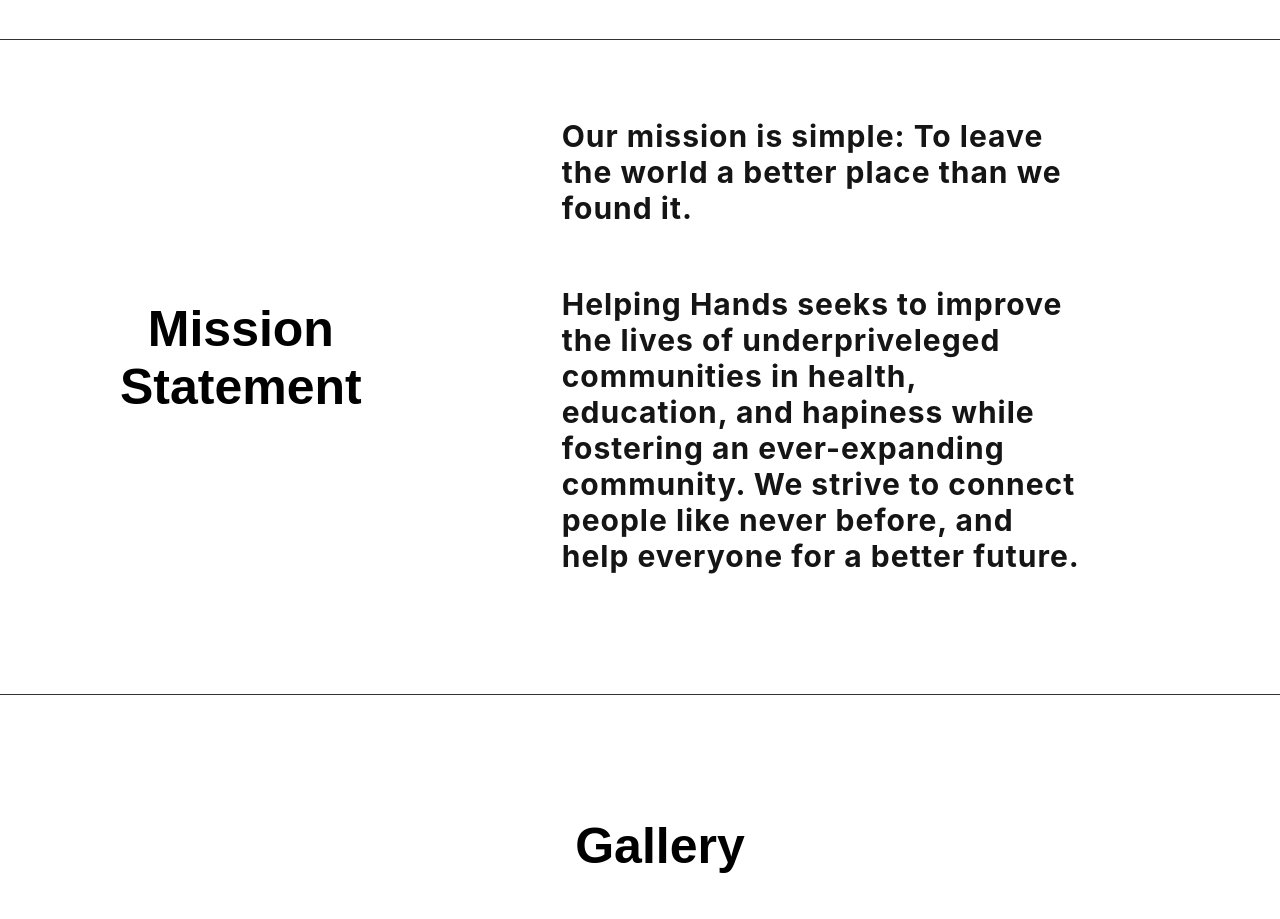
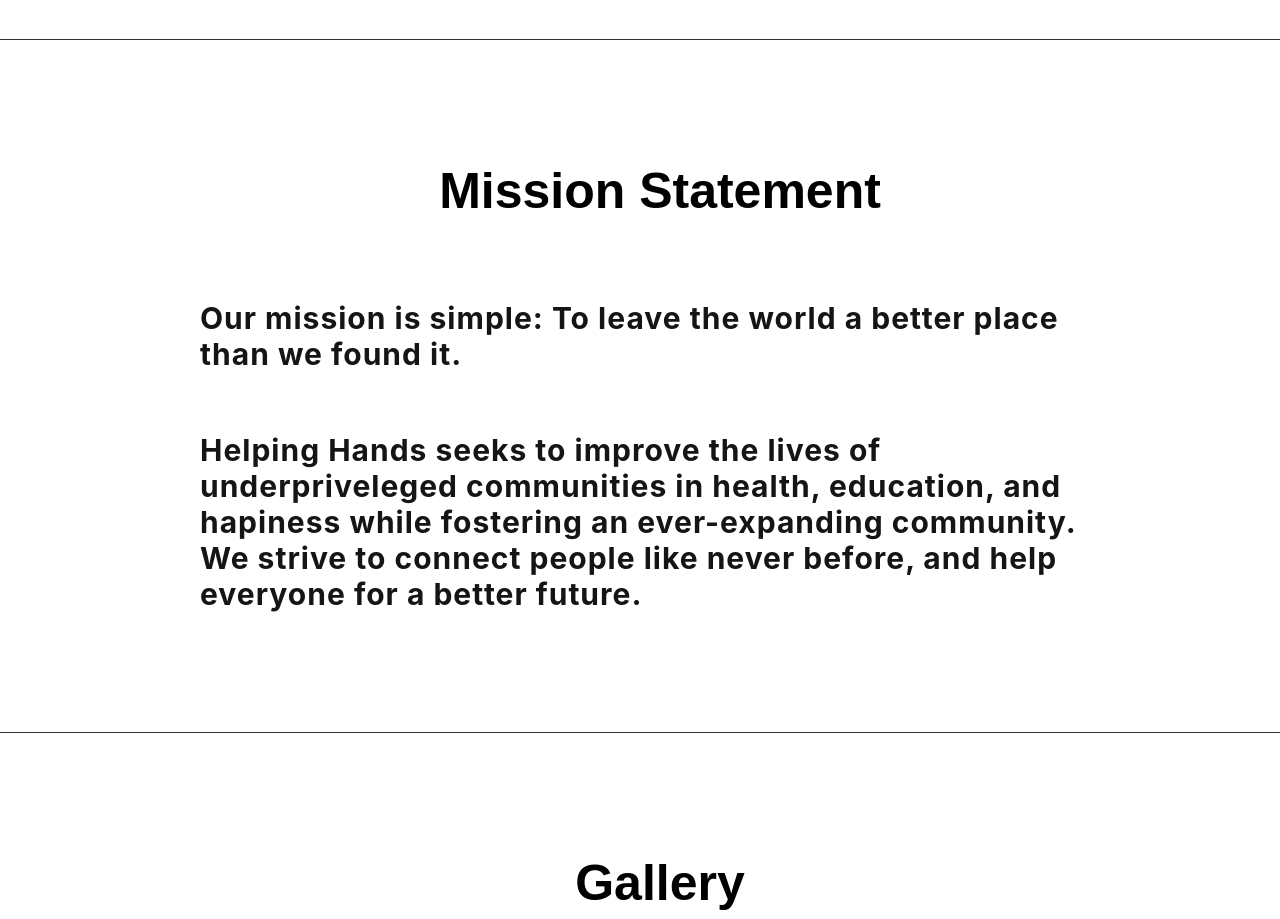
Before and after one commit to madalec10/Software-Design-Project, a React (Create React App) app in the folder client/: page / in a window 1280 px wide. Shown: the part 2040-2959 px from the top of the page. Built offline with nearby package versions, Linux system fonts and the light colour scheme.

Commit message:
resolve frontpage css issue
resolved issue where h1 content was next to paragraph instead of centered/stacked on top

```diff
--- a/client/src/pages/FrontPage.jsx
+++ b/client/src/pages/FrontPage.jsx
@@ -50,8 +50,9 @@ const FrontPage = () => {
             <hr/>
 
             <div className="parent">
-                <h1 className="header">Mission Statement</h1>
+
                 <div className="mission">
+                    <h1 className="header">Mission Statement</h1>
                     <p className="paragraph">Our mission is simple: <strong>To leave the world a better place than we found it.</strong></p>
                     <p className="paragraph">
                         Helping Hands seeks to improve the lives of underpriveleged communities in
```
Also changed, not shown: client/src/pages/AccountDetails.css (+9 -0 lines).
